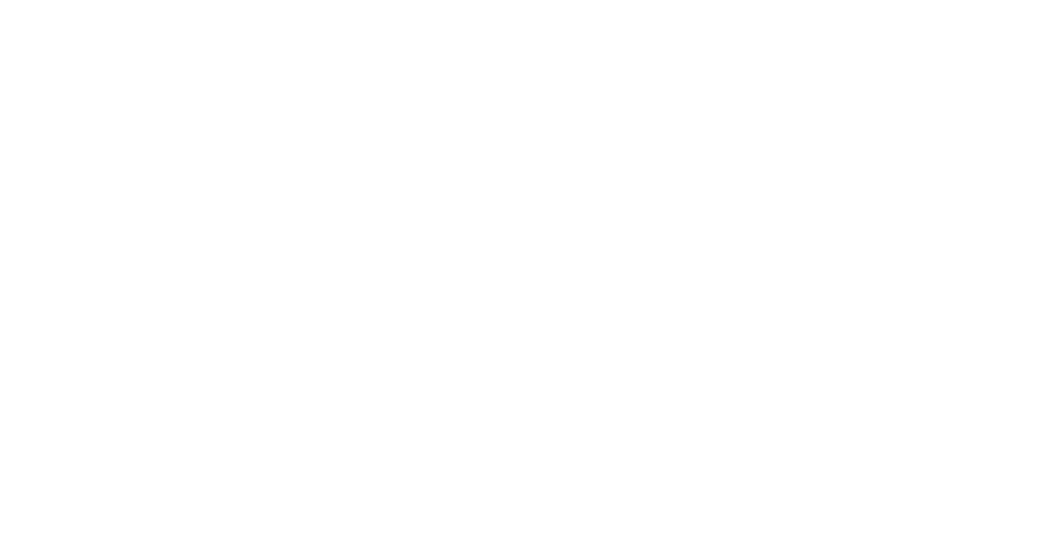
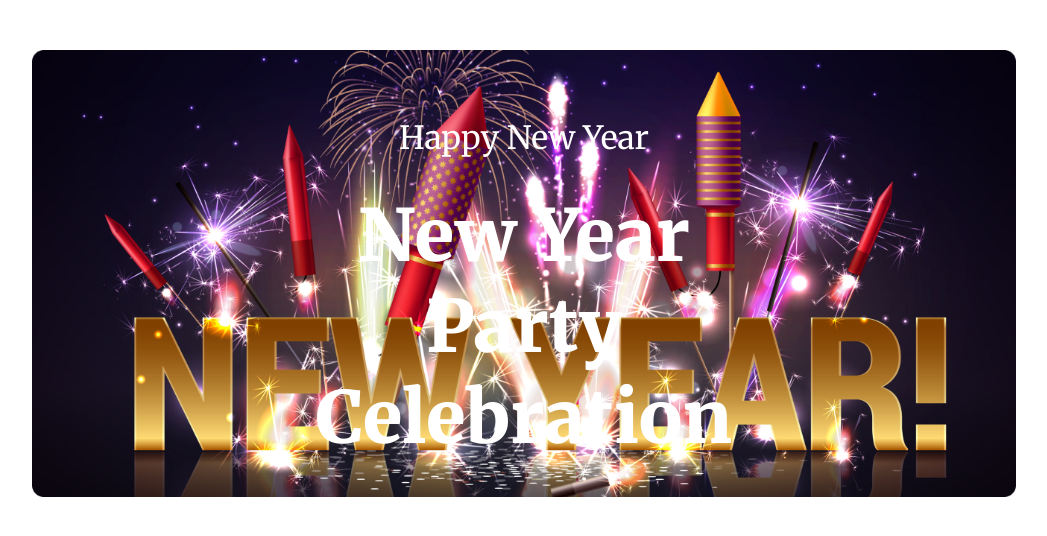
Before and after one commit to mdalarmansorker/B9-A1-Arman, a plain HTML site: page index.html in a window 1280 px wide. Shown: the whole page, without its empty margins (116-1163 px from the left). Drawn offline with Linux system fonts and the light colour scheme.

Commit message:
header added

```diff
--- a/css/style.css
+++ b/css/style.css
@@ -0,0 +1,26 @@
+body{
+    font-family: 'Merriweather', serif;
+}
+header{
+    margin-top: 50px;
+    margin-left: 140px;
+    margin-right: 140px;
+    position: center;
+}
+header img{
+    width: 100%;
+}
+.title-header{
+    color: #FFF;
+    text-align: center;
+    font-size: 32px;
+    font-weight: 400;
+    margin-top: -383px;
+}
+.header-title{
+    color: #FFF;
+    text-align: center;
+    font-size: 72px;
+    font-weight: 900;
+    margin: 0 250px;
+}
--- a/index.html
+++ b/index.html
@@ -3,9 +3,26 @@
 <head>
     <meta charset="UTF-8">
     <meta name="viewport" content="width=device-width, initial-scale=1.0">
-    <title>Document</title>
+    <title>B9-A1-Arman</title>
+    <link rel="stylesheet" href="css/style.css">
+    <link rel="preconnect" href="https://fonts.googleapis.com">
+    <link rel="preconnect" href="https://fonts.gstatic.com" crossorigin>
+    <link href="https://fonts.googleapis.com/css2?family=Merriweather:wght@400;700;900&display=swap" rel="stylesheet">
+
 </head>
 <body>
+    <header>
+        <img src="images/Banner Image.png" alt="">
+        <p class="title-header">
+            Happy New Year
+        </p>
+        <div class="header-title">New Year Party Celebration</div>
+    </header>
+    <main>
 
+    </main>
+    <footer>
+
+    </footer>
 </body>
 </html>
```
